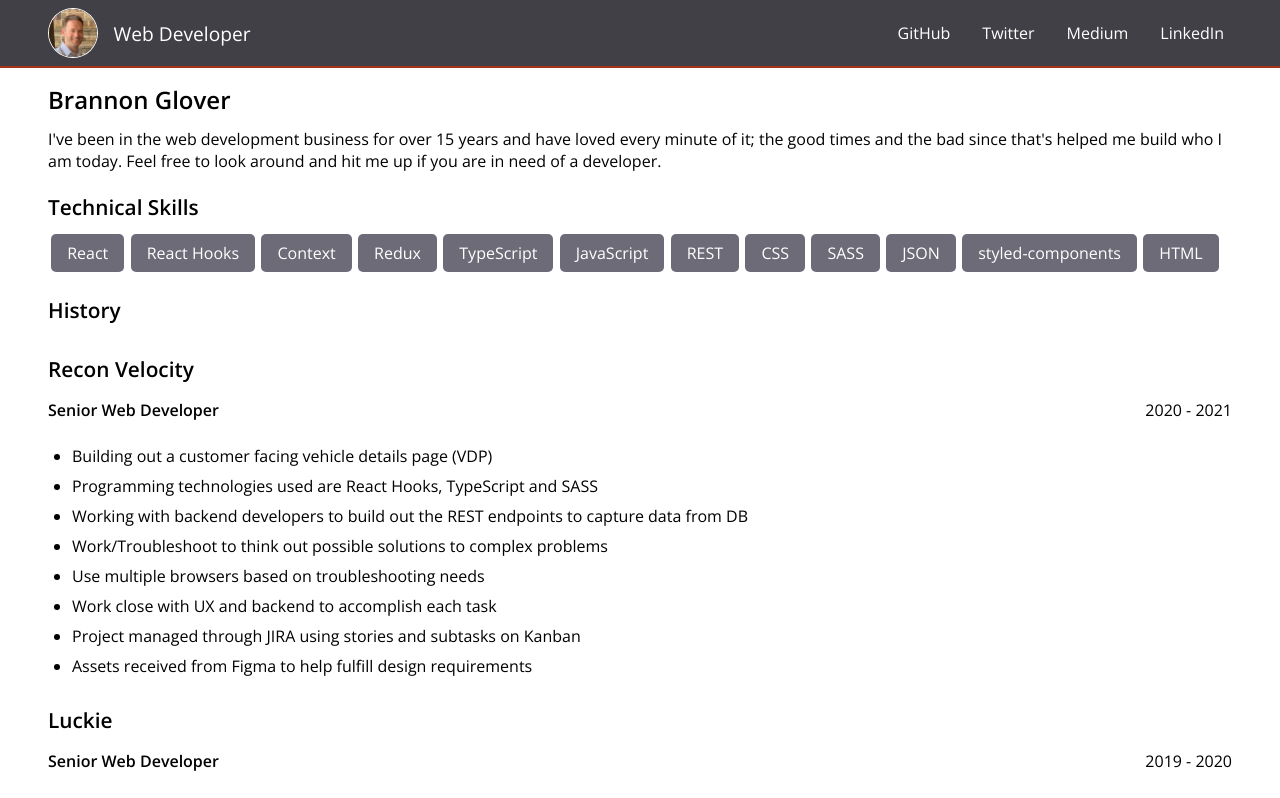
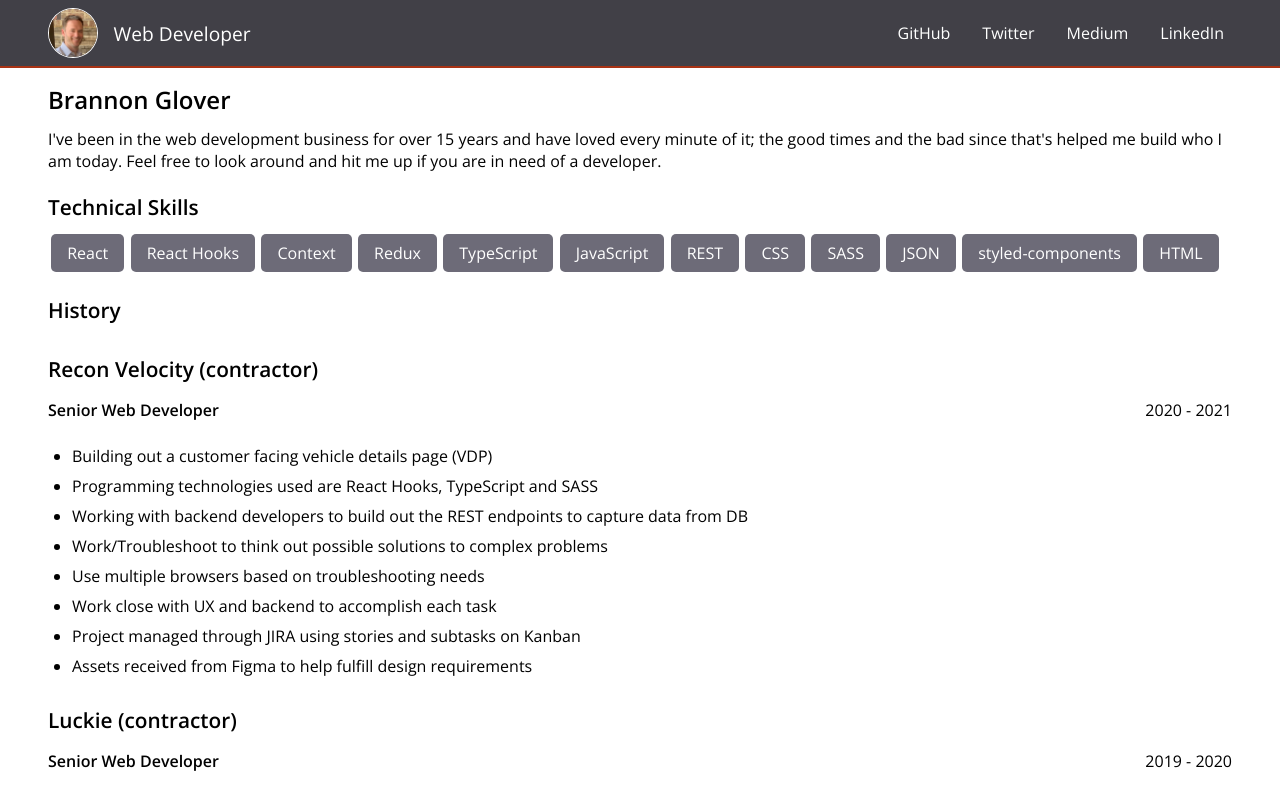
Before and after one commit to brannonglover/BrannonGlover, a React (Create React App) app: page / in a window 1280 px wide. Shown: the top 798 px of the page. Built offline with nearby package versions, Linux system fonts and the light colour scheme.

Commit message:
Fixed padding on main content

```diff
--- a/src/App.tsx
+++ b/src/App.tsx
@@ -25,8 +25,8 @@ function App() {
     <>
       <GlobalStyle />
       <NavBar ref={navBar} menuToggle={menuToggle} />
-      <ResumeWrapper>
-        <Resume navHeight={navHeight} />
+      <ResumeWrapper navHeight={navHeight}>
+        <Resume />
         <Education />
         <Menu showMenu={showMenu} menuToggle={menuToggle} />
       </ResumeWrapper>
--- a/src/assets/info.json
+++ b/src/assets/info.json
@@ -39,7 +39,7 @@
   "history": [
     {
       "id": 1,
-      "company": "Recon Velocity",
+      "company": "Recon Velocity (contractor)",
       "title": "Senior Web Developer",
       "multiple": false,
       "ttl": "2020 - 2021",
@@ -56,7 +56,7 @@
     },
     {
       "id": 2,
-      "company": "Luckie",
+      "company": "Luckie (contractor)",
       "title": "Senior Web Developer",
       "multiple": false,
       "ttl": "2019 - 2020",
@@ -91,7 +91,7 @@
     },
     {
       "id": 4,
-      "company": "DC Blox",
+      "company": "DC Blox (contractor)",
       "title": "Senior Web Developer",
       "multiple": false,
       "ttl": "2018 - 2019",
--- a/src/components/GlobalStyle.js
+++ b/src/components/GlobalStyle.ts
@@ -8,7 +8,8 @@ export const GlobalStyle = createGlobalStyle`
   }
 `;
 
-export const ResumeWrapper = styled.div`
+export const ResumeWrapper = styled.div<{ navHeight: number }>`
   max-width: 75em;
   margin: 0 auto;
+  padding-top: ${props => `${props.navHeight}px`};
 `;
--- a/src/components/Resume/Resume.elements.js
+++ b/src/components/Resume/Resume.elements.js
@@ -2,7 +2,6 @@ import styled from 'styled-components/macro';
 
 export const Section = styled.div`
   padding: 0 .5em;
-  padding-top: ${props => `${props.navHeight}px`};
 `;
 
 export const Header = styled.h1`
--- a/src/components/Resume/Resume.jsx
+++ b/src/components/Resume/Resume.jsx
@@ -4,9 +4,9 @@ import strings from '../../common/strings';
 import SkillTabs from '../SkillTabs/SkillTabs';
 import ResumeHistory from './ResumeHistory/ResumeHistory';
 
-const Resume = ({ navHeight }) => {
+const Resume = () => {
   return (
-    <Section navHeight={navHeight}>
+    <Section>
       <Header>{strings.MY_NAME}</Header>
       <Paragraph>
         {strings.INTRO}
```
Also changed, not shown: 1 other file (tests, documents, lock files or other folders).
